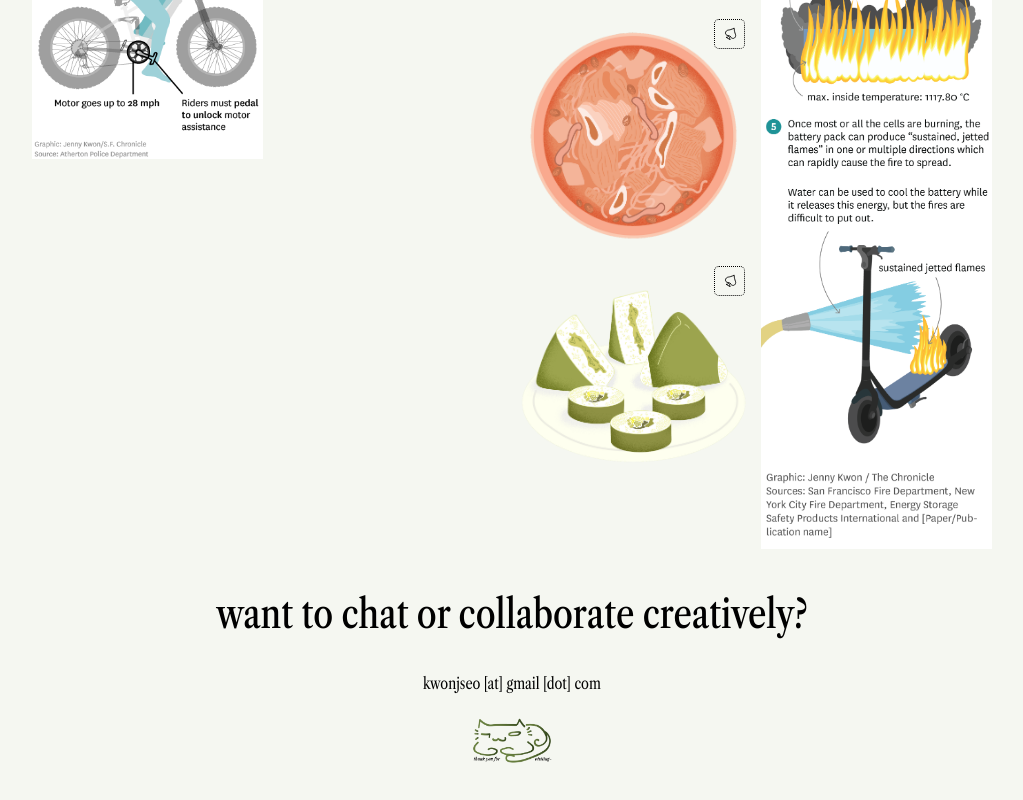
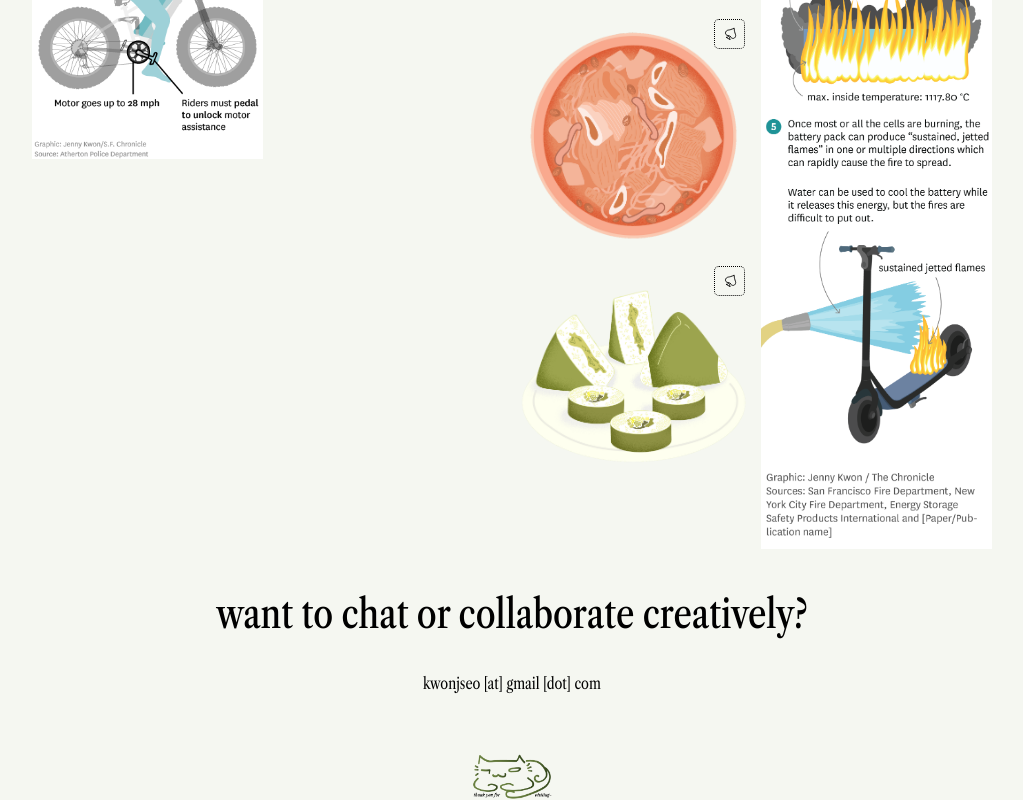
Before and after one commit to jennymade/jennymade.github.io, a React (Vite) app: page / in a window 1280 px wide. Shown: the part 10693-11493 px from the top of the page, without its empty margins (128-1151 px from the left). Built offline with nearby package versions, Linux system fonts and the light colour scheme.

Commit message:
seeing if padding top for outroSignature cat doesn't overlap with back to nav button

```diff
--- a/src/index.css
+++ b/src/index.css
@@ -830,18 +830,7 @@ img:focus {
   left: 50%;
   transform: translateX(-50%);
   max-width: 5rem;
-
-  @media (min-width: 320px) {
-    top: 15rem;
-  }
-
-  @media (min-width: 640px) {
-    top: 12.5rem;
-  }
-
-  @media (min-width: 928px) {
-    top: 8rem;
-  }
+  padding-top: 2.5rem;
 }
 
 .backToNavLink {
```
